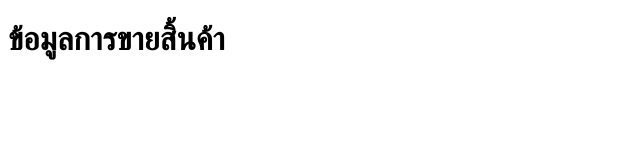
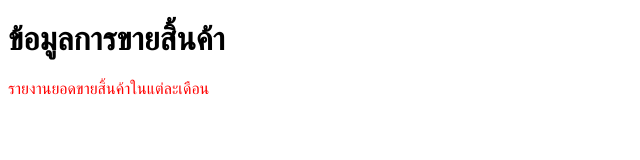
Before and after one commit to SIRAPOPchamp/champ-project, a plain HTML site: page index.html in a window 1280 px wide. Shown: the whole page, without its empty margins (0-640 px from the left). Drawn offline with Linux system fonts and the light colour scheme.

Commit message:
add report sale

```diff
--- a/index.html
+++ b/index.html
@@ -4,8 +4,14 @@
     <meta charset="UTF-8">
     <meta name="viewport" content="width=device-width, initial-scale=1.0">
     <title>Document</title>
+    <style>
+        p{
+            color: red;
+        }
+    </style>
 </head>
 <body>
     <h1>ข้อมูลการขายสิ้นค้า</h1>
+    <p>รายงานยอดขายสิ้นค้าในแต่ละเดือน</p>
 </body>
 </html>
```
